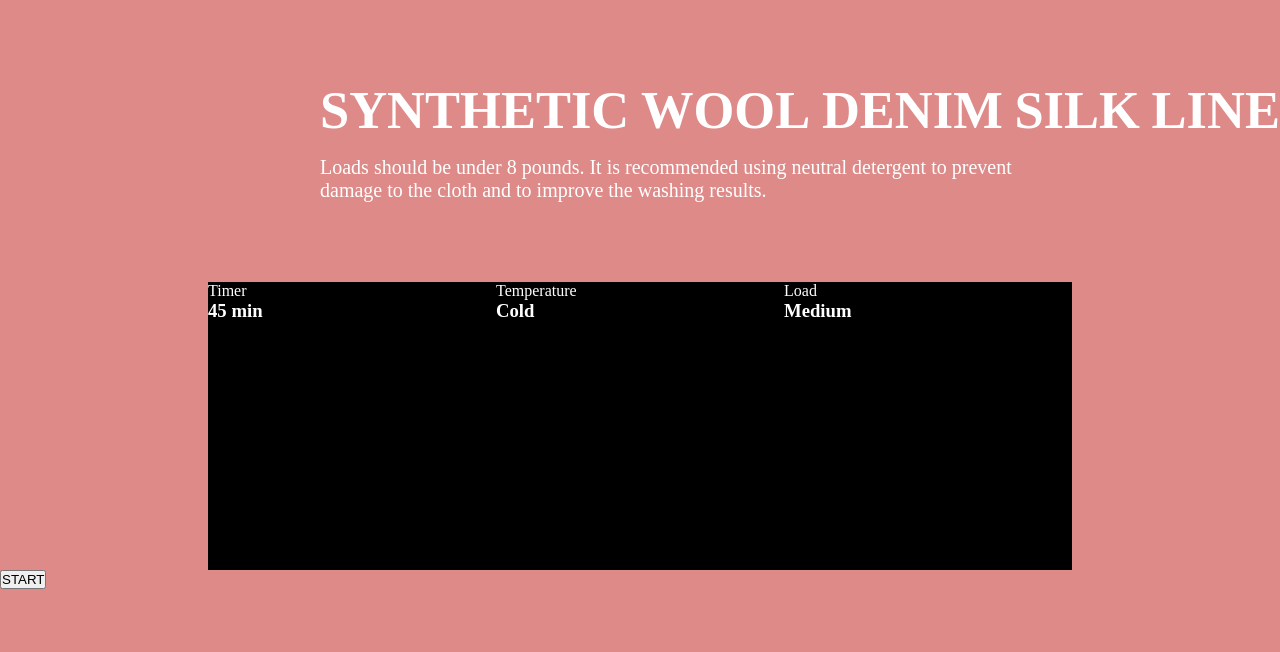
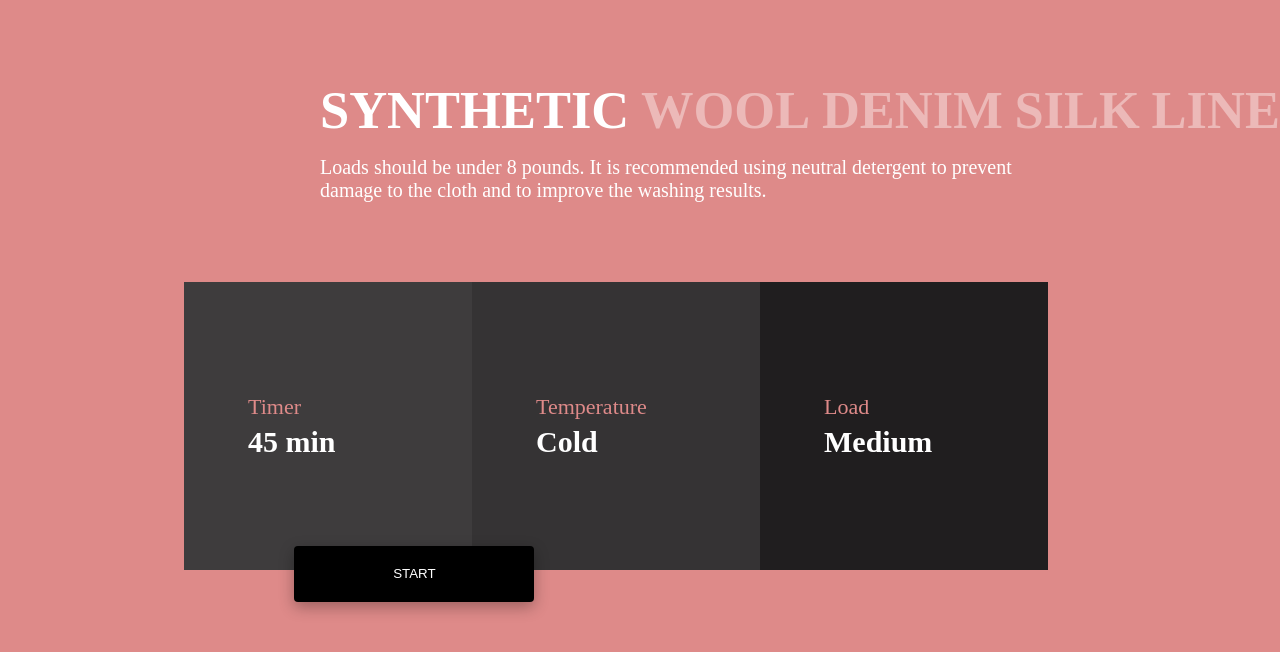
Before and after one commit to Shukroh9/loop2step1, a plain HTML site: page index.html in a window 1280 px wide. Drawn offline with Linux system fonts and the light colour scheme.

Commit message:
update: index.html, style.css

```diff
--- a/index.html
+++ b/index.html
@@ -9,32 +9,30 @@
         <header>
             <nav>
                 <h1 class="first">SYNTHETIC</h1>
-                <h1>WOOL</h1>
-                <h1>DENIM</h1>
-                <h1>SILK</h1>
-                <h1>LINE</h1>
+                <h1 class="pink">WOOL</h1>
+                <h1 class="pink">DENIM</h1>
+                <h1 class="pink">SILK</h1>
+                <h1 class="pink">LINE</h1>
             </nav>
             <p class="instruction">Loads should be under 8 pounds. It is recommended using neutral detergent to prevent damage to the cloth and to improve the washing results.</p>
         </header>
         <section>
-            <div class="previous"></div>
-            <div class="middle">
-                <P>Timer</P>
+            <div class="previous arrow"></div>
+            <div class="middle time">
+                <P class="action">Timer</P>
                 <h3>45 min</h3>
             </div>
-            <div class="middle">
-                <p>Temperature</p>
+            <div class="middle temperature">
+                <p class="action">Temperature</p>
                 <h3>Cold</h3>
             </div>
-            <div class="middle">
-                <p>Load</p>
+            <div class="middle capacity">
+                <p class="action">Load</p>
                 <h3>Medium</h3>
             </div>
-            <div class="previous next"></div>
+            <div class="next arrow"></div>
         </section>
-        <footer>
-            <button>START</button>
-        </footer>
+            <button class="startbutton">START</button>
       </main>
     </body>
 </html>
--- a/style.css
+++ b/style.css
@@ -1,11 +1,15 @@
 *{
     margin: 0;
     padding: 0;
+    border: 0;
     box-sizing: border-box;
 }
 body{
     background-color: rgb(222, 138, 137);
     color: white;
+}
+main{
+    position: relative;
 }
 nav{
     display: flex;
@@ -21,14 +25,78 @@ header{
     font-size: 20px;
     margin-top: 1rem;
 }
+.pink:hover{
+    cursor: pointer;
+    color: rgb(241, 203, 202);
+}
 .middle{
     background-color: black;
     width: 18rem;
     height: 18rem;
+    align-items: flex-start;
+    padding-left: 4rem;
+    gap: 5px;
+    display: flex;
+    justify-content: center;
+    flex-direction: column;
+}
+.action{
+    width: 5rem;
+    color: rgb(222, 138, 137);
+    font-size: 22px;
+}
+.previous, .after{
+    background-color: burlywood;
+}
+.pink{
+    color: rgb(236, 185, 184);
+    width: 900;
+}
+h3{
+    width: 5.5rem;
+    font-size: 30px;
 }
 section{
     display: flex;
     align-items: flex-start;
     justify-content: center;
     margin-top: 5rem;
+    margin-right: 3rem;
 }
+.startbutton{
+    position: absolute;
+    width: 15rem;
+    height: 3.5rem;
+    text-decoration: none;
+    background-color: black;
+    color: white;
+    left: 23%;
+    top: 95%;
+    box-shadow: 0 5px 15px rgba(0, 0, 0, 0.3);
+    text-decoration: none;
+    border-radius: 4px;
+}
+.arrow::before{
+    width: 6rem;
+    height: 6rem;
+    background-color: aqua;
+    top: -5px;
+    border: 0 0 5px 5px;
+    content: '';
+    left: -17px;
+    transform: scale(1.05);
+    right: -40px;
+}
+.time{
+    background-color: rgb(62, 60, 61);
+}
+.temperature{
+    background-color: rgb(53, 51, 52);
+}
+.capacity{
+    background-color: rgb(32, 30, 31);
+}
+button:hover{
+    cursor: pointer;
+
+}
```
